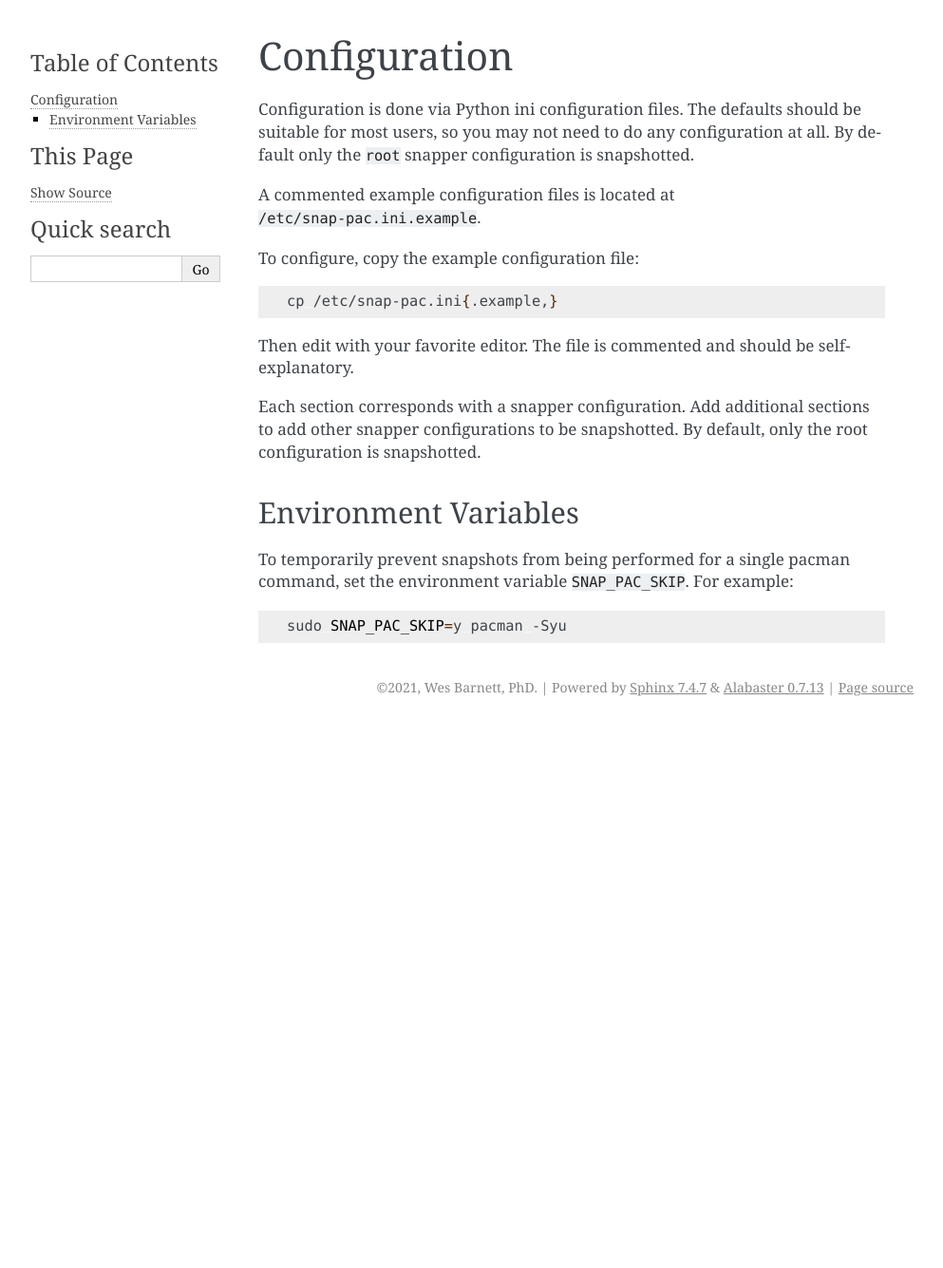
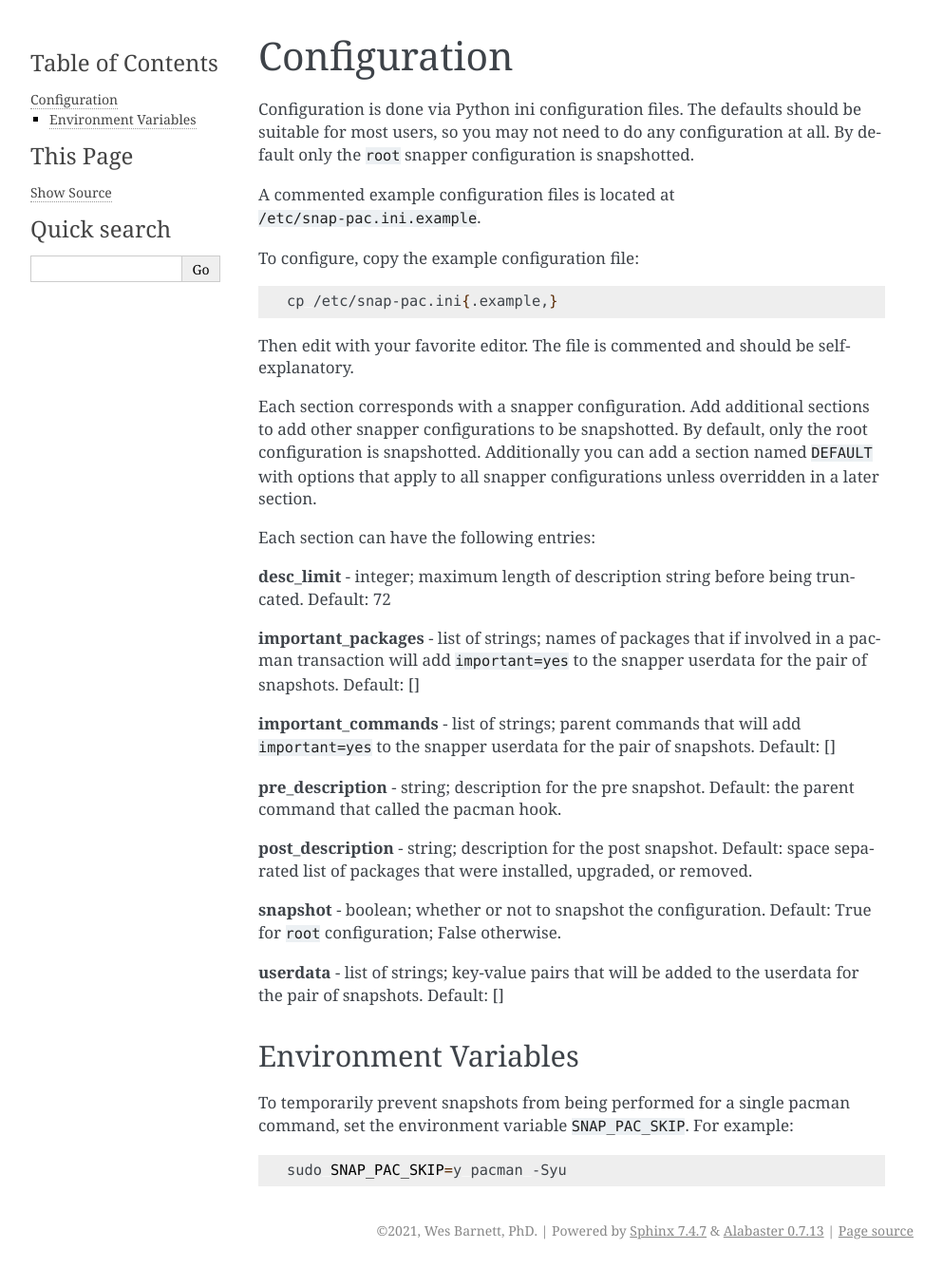
Before and after one commit to bkmo/snap-pac-bkmo, a Sphinx documentation site: the page built from docs/source/configuration.rst, in a window 1280 px wide. Shown: the whole page at 95% size, without its empty margins (148-1141 px from the left). Built offline with Sphinx 7.4.7, drawn with Linux system fonts in a browser that asks for light colours; before the commit the page ends 900 px from its top, so only the background shows below that.

Commit message:
add list of options

```diff
--- a/docs/source/configuration.rst
+++ b/docs/source/configuration.rst
@@ -21,7 +21,33 @@ self-explanatory.
 
 Each section corresponds with a snapper configuration. Add additional sections to add
 other snapper configurations to be snapshotted. By default, only the root configuration
-is snapshotted.
+is snapshotted. Additionally you can add a section named ``DEFAULT`` with options that
+apply to all snapper configurations unless overridden in a later section.
+
+Each section can have the following entries:
+
+**desc_limit** - integer; maximum length of description string before being truncated.
+Default: 72
+
+**important_packages** - list of strings; names of packages that if involved in a pacman
+transaction will add ``important=yes`` to the snapper userdata for the pair of
+snapshots. Default: []
+
+**important_commands** - list of strings; parent commands that will add
+``important=yes`` to the snapper userdata for the pair of snapshots. Default: []
+
+**pre_description** - string; description for the pre snapshot. Default: the parent
+command that called the pacman hook.
+
+**post_description** - string; description for the post snapshot. Default: space
+separated list of packages that were installed, upgraded, or removed.
+
+**snapshot** - boolean; whether or not to snapshot the configuration. Default: True for
+``root`` configuration; False otherwise.
+
+**userdata** - list of strings; key-value pairs that will be added to the userdata for
+the pair of snapshots. Default: []
+
 
 Environment Variables
 ---------------------
```
